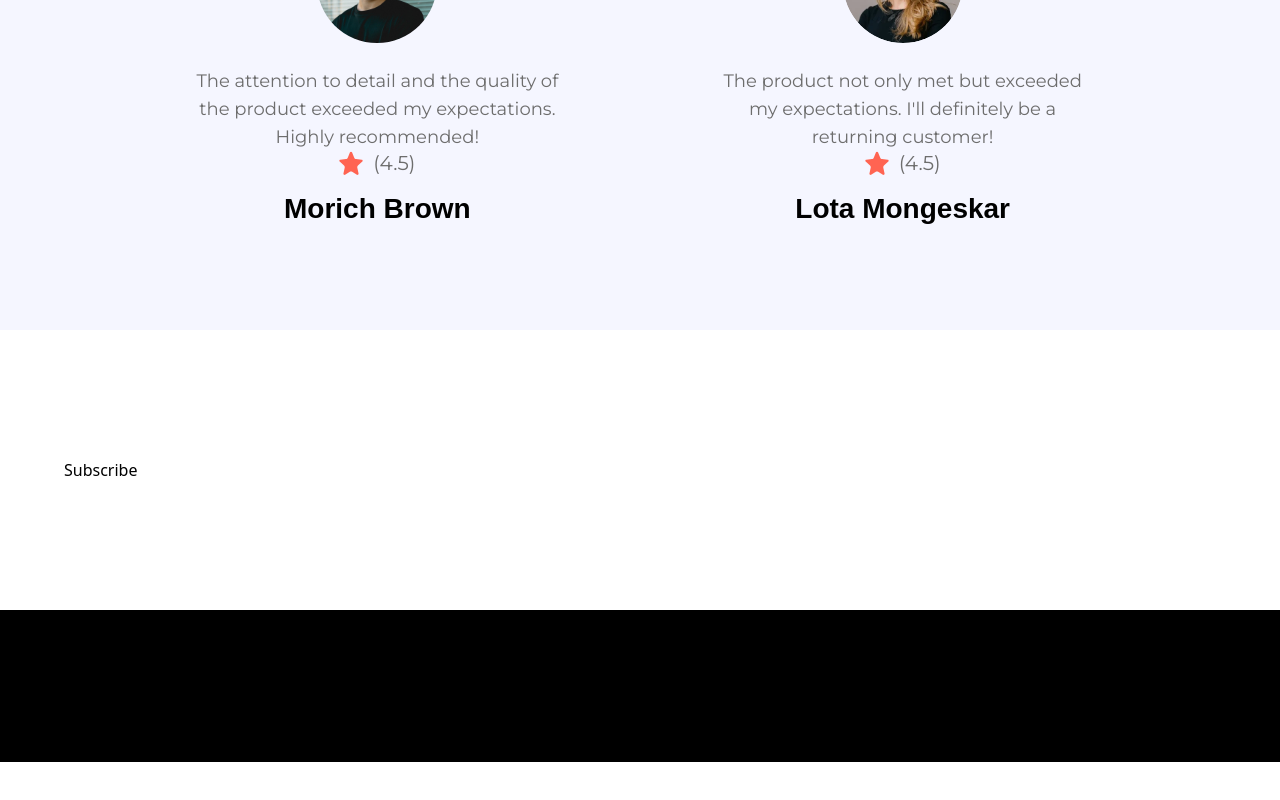
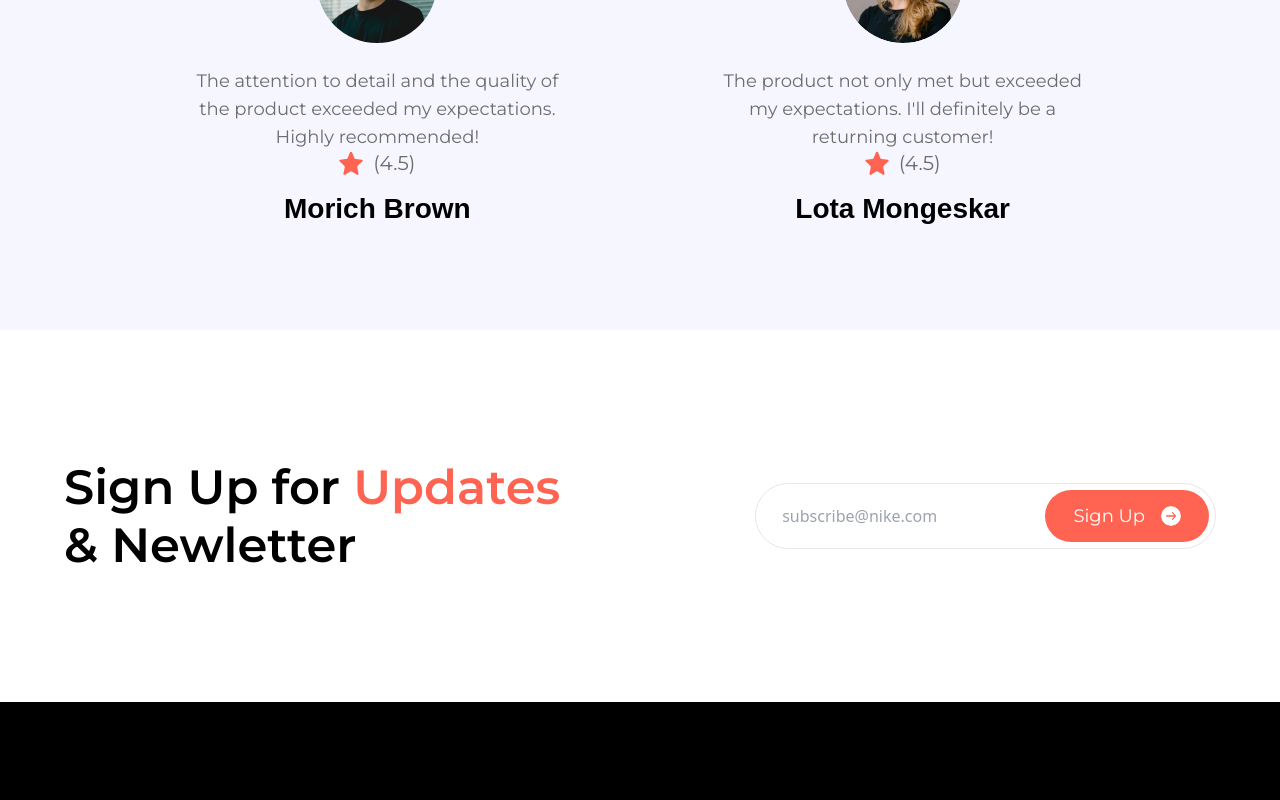
Before and after one commit to Rahulr2101/Nike-Clone, a React (Vite) app: page / in a window 1280 px wide. Shown: the part 3987-4787 px from the top of the page. Before the commit the page ends 4749 px from the top, so only its background shows below. Built offline with nearby package versions, Linux system fonts and the light colour scheme; a web font is replaced by a local one.

Commit message:
feat: Subscribe section

```diff
--- a/src/sections/Subscribe.jsx
+++ b/src/sections/Subscribe.jsx
@@ -1,8 +1,18 @@
+import { arrowRight } from "../assets/icons"
+import Button from "../componenets/Button"
+
 const Subscribe = () => {
   return (
-    <div>
-      Subscribe
-    </div>
+    <section className="max-container flex flex-1  justify-between max-lg:flex-col gap-10 items-center">
+     <h3 className="text-4xl font-montserrat font-semibold sm:max-w-lg">Sign Up for <span className="text-coral-red">Updates</span> & Newletter</h3>
+
+     <div className="flex lg:max-w-[40%] max-sm:flex-col  items-center border rounded-full p-1.5 w-full gap-5">
+      <input type="text" placeholder="subscribe@nike.com" className="input"/>
+      <div className="flex max-sm:justify-end items-center max-sm:w-full">
+        <Button label={"Sign Up"} iconUrl={arrowRight}/>
+      </div>
+     </div>
+    </section>
   )
 }
 
```
